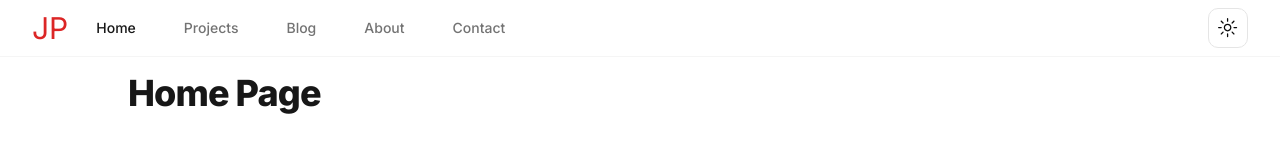
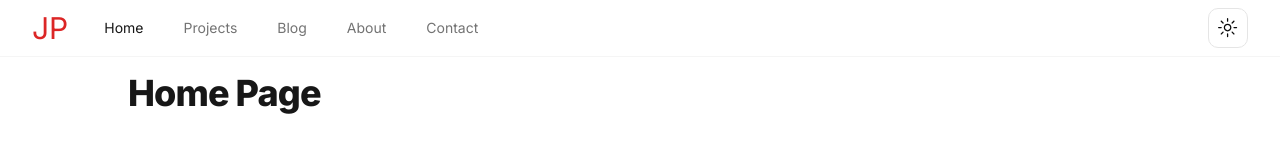
Before and after one commit to JayDevelops/next-jay-portfolio, a Next.js app: page / in a window 1280 px wide. Shown: the top 160 px of the page. Built offline with nearby package versions, Linux system fonts and the light colour scheme.

Commit message:
Fixed navigation links styling

```diff
--- a/components/Navigation/DesktopLinks.tsx
+++ b/components/Navigation/DesktopLinks.tsx
@@ -3,7 +3,6 @@ import {
     NavigationMenu,
     NavigationMenuItem,
     NavigationMenuLink,
-    navigationMenuTriggerStyle
 } from "@/components/ui/navigation-menu";
 import {menuLinks} from "@/components/Navigation/MenuLinks";
 import Link from "next/link";
@@ -14,7 +13,7 @@ export function DesktopLinks() {
     const currentPath = usePathname()
 
     return (
-        <NavigationMenu className="ml-3 flex items-center gap-2 text-sm lg:gap-4 list-none">
+        <NavigationMenu className="ml-9 flex items-center gap-2 text-sm lg:gap-4 list-none space-x-6">
             {menuLinks.map((item, index) => (
                 <NavigationMenuItem key={`menu-link-${index}`} className="text-secondary-foreground">
                     <Link href={item.path} legacyBehavior passHref>
@@ -23,8 +22,7 @@ export function DesktopLinks() {
                                     'text-secondary-foreground': item.path === currentPath,
                                     'text-muted-foreground': item.path !== currentPath,
                                     'transition-colors': true,
-                                },
-                                navigationMenuTriggerStyle()
+                                }
                             )}
                         >
                             {item.title}
--- a/components/Navigation/Navigation.tsx
+++ b/components/Navigation/Navigation.tsx
@@ -21,7 +21,7 @@ export default function Navigation() {
                 {/* Right Side of the Navigation Menu */}
                 <div className="flex flex-1 items-center justify-between space-x-2 md:justify-end">
                     <div className="w-full flex-1 md:w-auto md:flex-none"/>
-                    <ModeToggle />
+                    <ModeToggle/>
                 </div>
             </div>
         </header>
```
